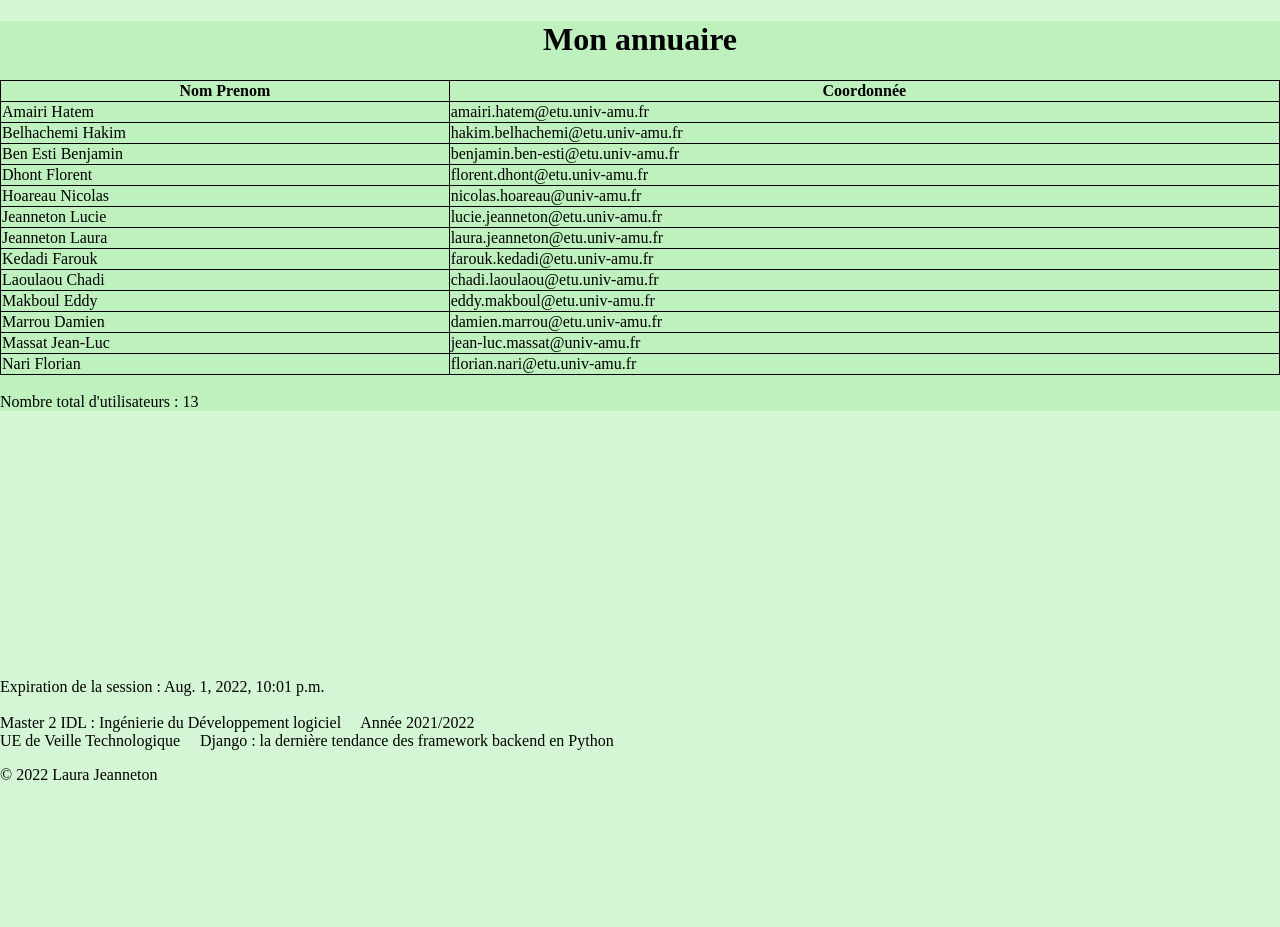
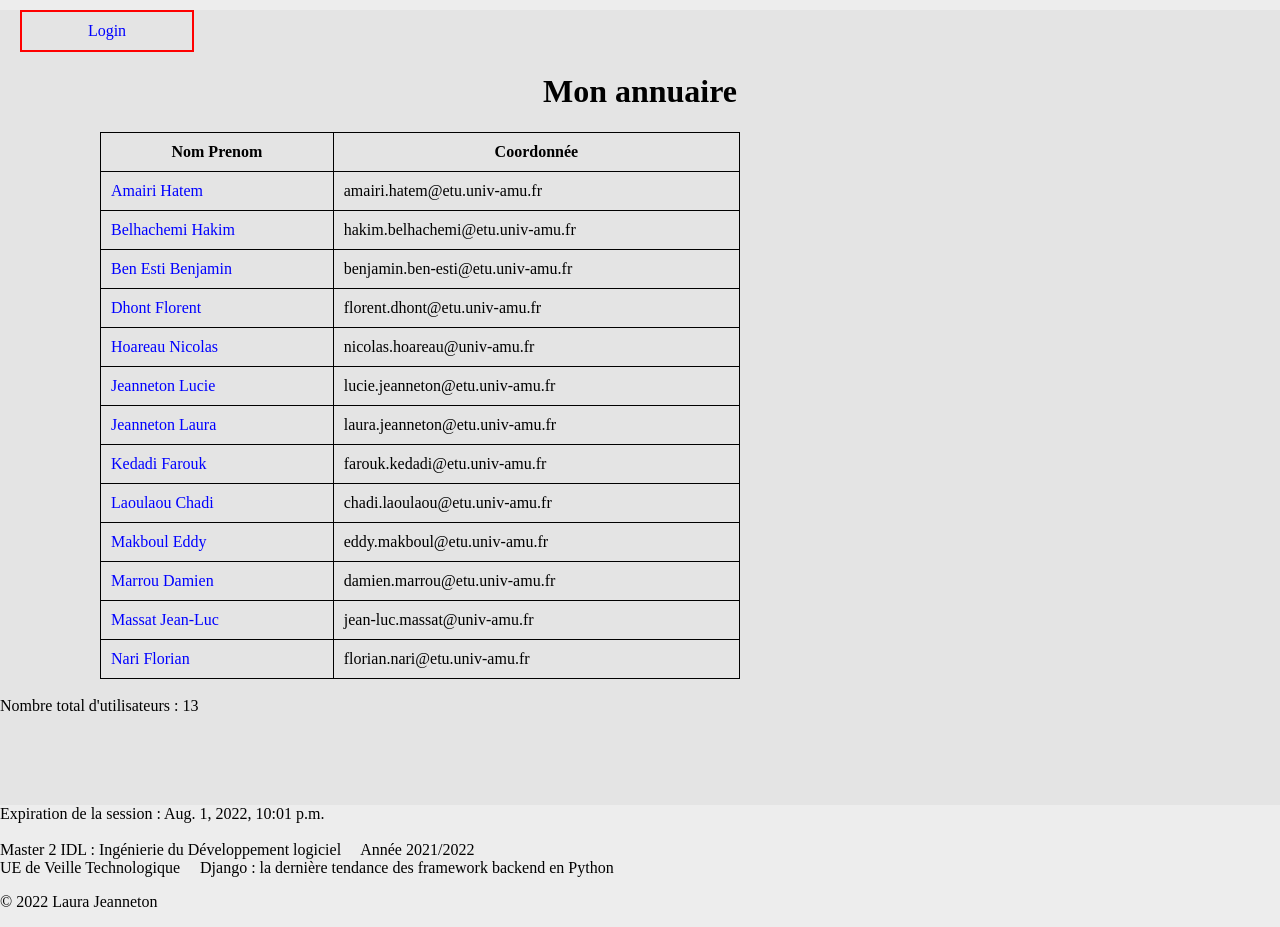
Before and after one commit to LauraJeanneton/AnnuaireLaura, a Django app: page /repertoire/ in a window 1280 px wide. Before the commit the page ends 780 px from the top, so only its background shows below. Run offline with Django 4.2, Linux system fonts and the light colour scheme; data comes from the database, SQL or seed files in the repository; both versions use the stored data as it was after the commit.

Commit message:
Update html css

```diff
--- a/djangoInstall/annuaireLaura/repertoire/static/css/registration.css
+++ b/djangoInstall/annuaireLaura/repertoire/static/css/registration.css
@@ -1,7 +1,7 @@
 html, body {
  margin: 0;
  padding: 0;
- background-color: rgba(170, 238, 170, 0.5);
+ background-color: rgba(220, 220, 220, 0.5);
  }
 
 footer{
--- a/djangoInstall/annuaireLaura/repertoire/static/css/style.css
+++ b/djangoInstall/annuaireLaura/repertoire/static/css/style.css
@@ -1,20 +1,58 @@
 html, body {
  margin: 0;
  padding: 0;
- background-color: rgba(170, 238, 170, 0.5);
+ background-color: rgba(220, 220, 220, 0.5);
  }
 
 table{
   border-collapse: collapse;
-  width:100%;
+  width:50%;
+  margin-left: 100px;
 }
 
 tr,th,td{
   border: 1px solid black;
+  padding : 10px 10px 10px 10px;
 }
 
 footer{
-  position: fixed;
   left: 15;
-  bottom: 0;
+  position:absolute;
 }
+
+.details {
+      position: absolute;
+     top: 100px;
+     right: 100px;
+     width: 450px;
+     border: 2px solid blue;
+     text-align: center;
+     height: 180px;
+}
+
+a:link {
+  text-decoration: none;
+  color: blue;
+}
+
+a:visited {
+  text-decoration: none;
+  color: blue;
+}
+
+.user{
+  margin-left : 20px;
+    padding : 10px 10px 10px 10px;
+  width: 150px;
+   border: 2px solid red;
+   text-align: center;
+   margin-top: 10px;
+}
+.log{
+  margin-left : 20px;
+    padding : 10px 10px 10px 10px;
+  width: 150px;
+   border: 2px solid red;
+   text-align: center;
+   margin-top: 10px;
+}
--- a/djangoInstall/annuaireLaura/repertoire/templates/home.html
+++ b/djangoInstall/annuaireLaura/repertoire/templates/home.html
@@ -8,7 +8,7 @@
 <link rel="stylesheet" type="text/css" href="{% static 'css/style.css' %}">
   </head>
   <body>
-    <h1> <center>Mon annuaire</center> </h1>
+    <h1> <center>Mon annuairsse</center> </h1>
 
 <table>
    <tr>
--- a/djangoInstall/annuaireLaura/templates/home.html
+++ b/djangoInstall/annuaireLaura/templates/home.html
@@ -8,6 +8,15 @@
 <link rel="stylesheet" type="text/css" href="{% static 'css/style.css' %}">
   </head>
   <body>
+    <div class="user">
+      {% if user.is_authenticated %}
+      Utilisateur : {{ user.get_username }}<br>
+      <a href="{% url 'logout'%}?next={{request.path}}">Logout</a><br>
+    {% else %}
+      <a href="{% url 'login'%}?next={{request.path}}">Login</a>
+    {% endif %}
+    </div>
+
     <h1> <center>Mon annuaire</center> </h1>
 
 <table>
@@ -19,14 +28,14 @@
 {% for book in all_users %}
     <tr>
 
-          <td>{{ book.nom }} {{book.prenom}}</td>
+          <td>  <a href="{{ book.get_absolute_url }}">{{ book.nom }} {{book.prenom}}</a> </td>
           <td>{{ book.email }}</td>
       </tr>
    {% endfor %}
    </table>
 <br>
    Nombre total d'utilisateurs :  {{nb_users}}
-
+<br><br><br><br><br><br>
   </body>
   <footer>
     Expiration de la session : {{expiration_date}}
```
Also changed, not shown: djangoInstall/annuaireLaura/templates/details.html (+11 -8 lines), djangoInstall/annuaireLaura/templates/registration/logged_out.html (+5 -3 lines), djangoInstall/annuaireLaura/templates/registration/login.html (+6 -7 lines), djangoInstall/annuaireLaura/db.sqlite3.
